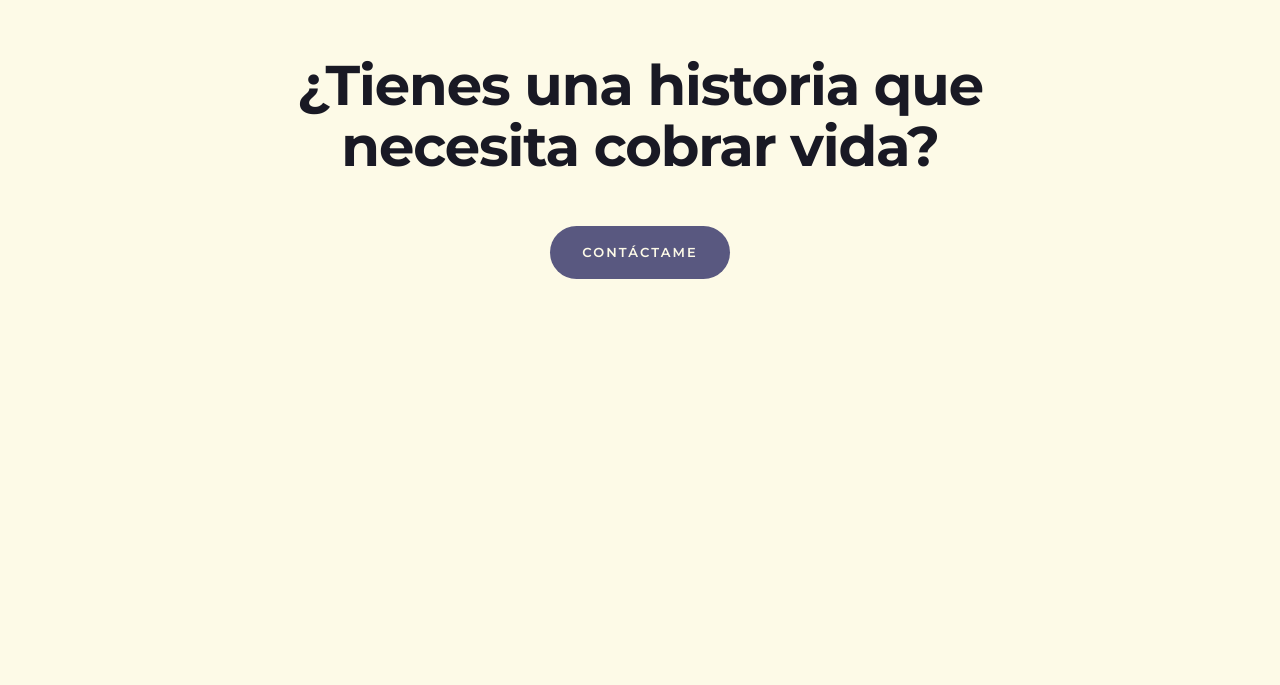
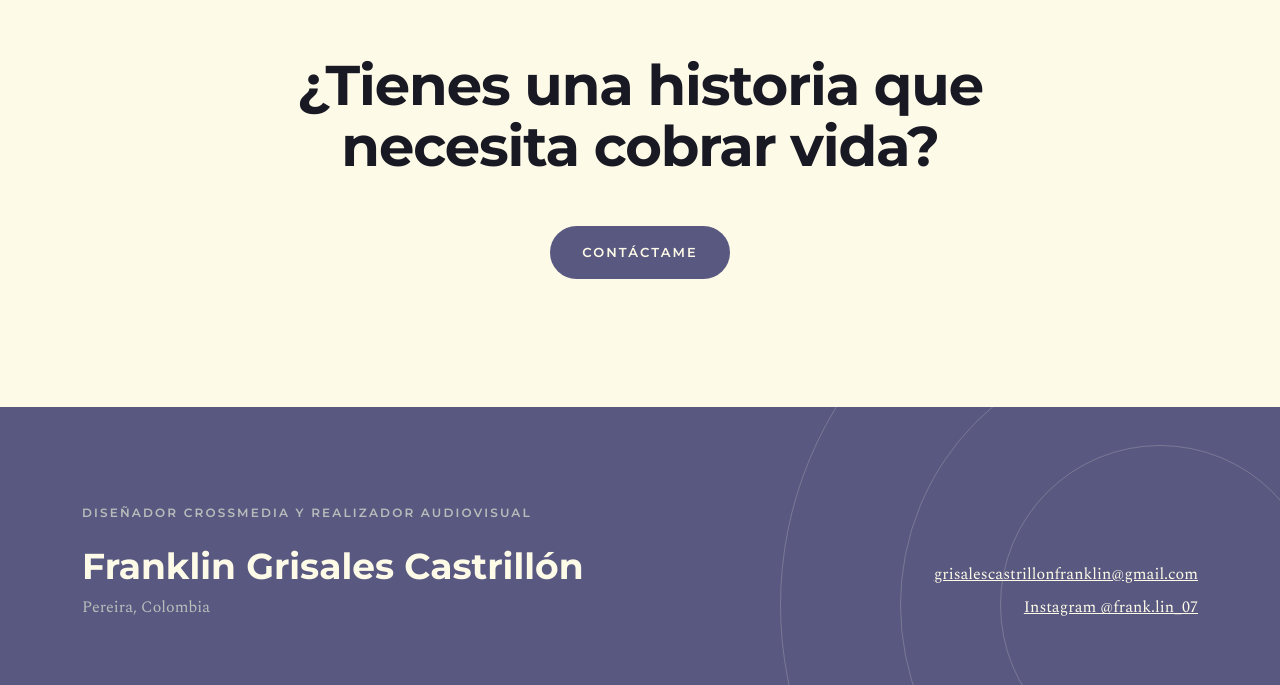
Before and after one commit to Frank-lin07/Portafolio_FGC, a plain HTML site: page index.html in a window 1280 px wide. Shown: the part 2502-3187 px from the top of the page. Before the commit the page ends 2909 px from the top, so only its background shows below. Drawn offline with nearby package versions, Linux system fonts and the light colour scheme.

Commit message:
Agregue el footer con ondas concéntricas de fondo

```diff
--- a/css/estilos.css
+++ b/css/estilos.css
@@ -406,7 +406,7 @@ body.menu-abierto .logo-fgc { background-color: var(--color-fondo); }
 .llamado { border-bottom: none; }
 .llamado h2 { max-width: 820px; margin: 0 auto var(--espacio-48); }
 
-/* Botón primario (átomo) */
+/* Botón primario */
 .boton-primario {
     display: inline-block;
     background: var(--color-principal);
@@ -426,3 +426,44 @@ body.menu-abierto .logo-fgc { background-color: var(--color-fondo); }
 
 .boton-primario:hover { background: var(--color-texto); color: var(--color-fondo); }
 .boton-primario:disabled { background: var(--color-neutro); color: var(--color-secundario); cursor: not-allowed; }
+
+/* Footer */
+.pie {
+    position: relative;
+    background: var(--color-principal);
+    color: var(--color-fondo);
+    padding: var(--espacio-96) 0 var(--espacio-64);
+    overflow: hidden;
+}
+
+.pie-contenido {
+    position: relative;
+    z-index: 2;
+    display: flex;
+    justify-content: space-between;
+    align-items: flex-end;
+    flex-wrap: wrap;
+    gap: var(--espacio-32);
+}
+
+.etiqueta-clara { color: var(--color-neutro); }
+.pie-nombre { font-family: var(--fuente-titulos); font-weight: 700; font-size: clamp(24px, 3vw, 36px); margin: var(--espacio-8) 0 0; }
+.pie-lugar { margin: 0; color: var(--color-neutro); font-size: 16px; }
+
+.pie-datos { display: flex; flex-direction: column; gap: var(--espacio-8); text-align: right; }
+.pie-datos a { color: var(--color-fondo); font-size: 16px; }
+
+.pie-ondas span {
+    position: absolute;
+    right: -120px;
+    bottom: -160px;
+    border: 1px solid rgba(253, 250, 231, 0.2);
+    border-radius: 50%;
+}
+.pie-ondas span:nth-child(1) { width: 320px; height: 320px; margin: 0 80px 80px 0; }
+.pie-ondas span:nth-child(2) { width: 520px; height: 520px; margin: 0 -20px -20px 0; }
+.pie-ondas span:nth-child(3) { width: 760px; height: 760px; margin: 0 -140px -140px 0; }
+
+@media (max-width: 767px) {
+    .pie-datos { text-align: left; }
+}
--- a/index.html
+++ b/index.html
@@ -150,8 +150,24 @@
                 <a href="perfil.html#contacto" class="boton-primario revelar">Contáctame</a>
             </div>
         </section>
+    </main>
 
-    </main>
+    <footer class="pie">
+        <div class="pie-ondas" aria-hidden="true">
+            <span></span><span></span><span></span>
+        </div>
+        <div class="container pie-contenido">
+            <div>
+                <p class="etiqueta etiqueta-clara">Diseñador Crossmedia y Realizador Audiovisual</p>
+                <p class="pie-nombre">Franklin Grisales Castrillón</p>
+                <p class="pie-lugar">Pereira, Colombia</p>
+            </div>
+            <div class="pie-datos">
+                <a href="mailto:grisalescastrillonfranklin@gmail.com">grisalescastrillonfranklin@gmail.com</a>
+                <a href="https://www.instagram.com/frank.lin_07" target="_blank" rel="noopener">Instagram @frank.lin_07</a>
+            </div>
+        </div>
+    </footer>
 
     <script src="https://cdn.jsdelivr.net/npm/bootstrap@5.3.3/dist/js/bootstrap.bundle.min.js"></script>
     <script src="https://cdnjs.cloudflare.com/ajax/libs/animejs/3.2.1/anime.min.js"></script>
```
